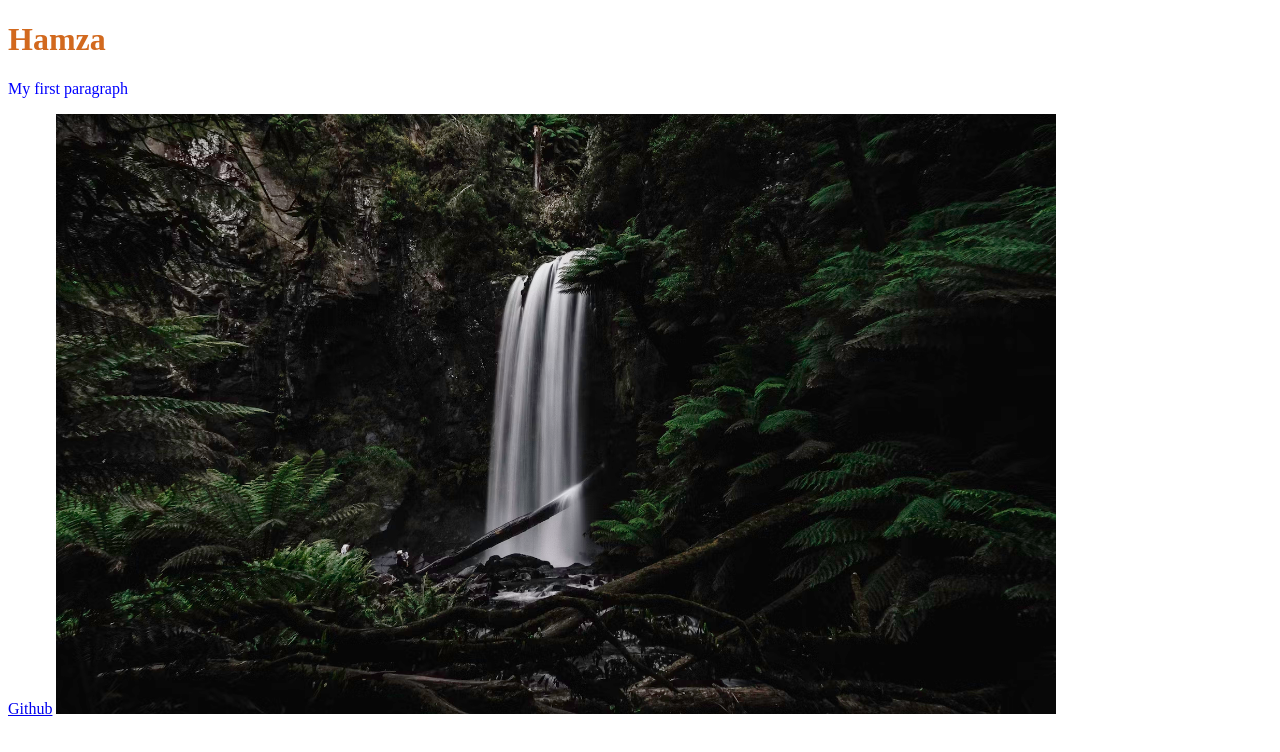
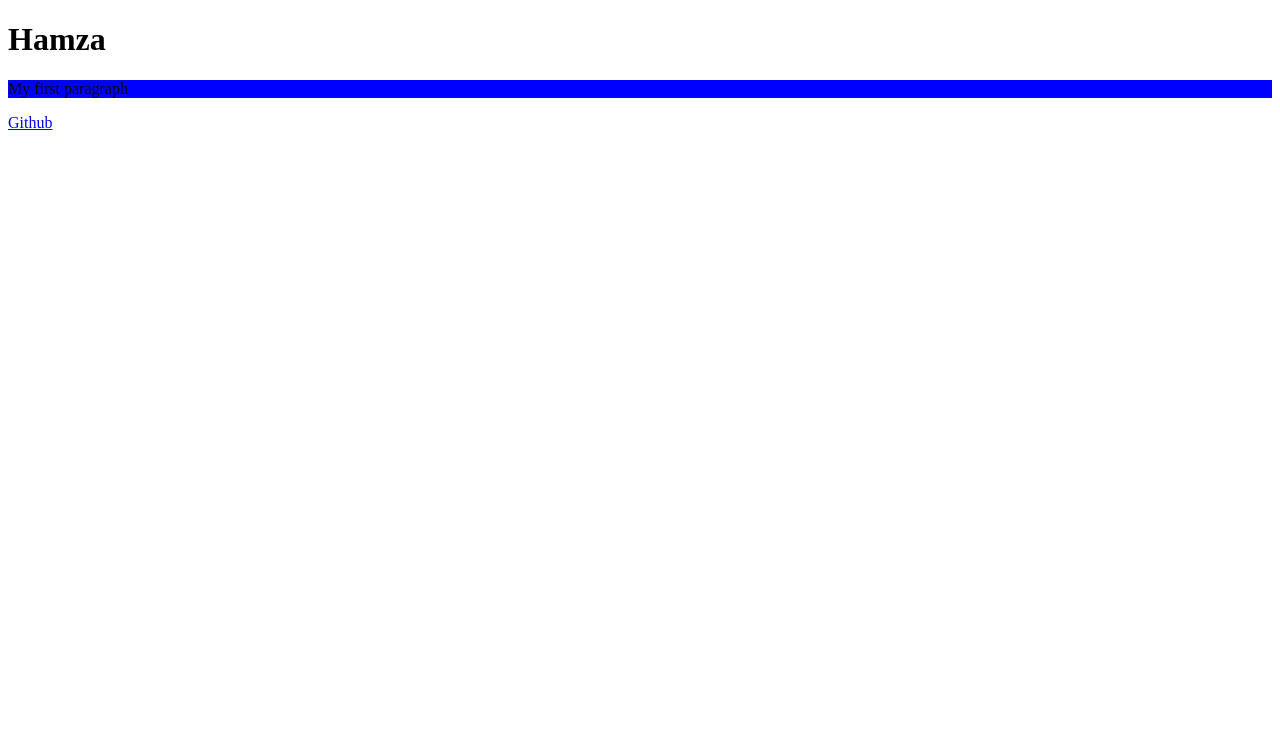
Before and after one commit to hamzaplojovic/Python, a plain HTML site: page IV/index.html in a window 1280 px wide. Drawn offline with Linux system fonts and the light colour scheme.

Commit message:
css in file

```diff
--- a/IV/index.html
+++ b/IV/index.html
@@ -2,11 +2,11 @@
 <html>
     <head>
         <title>Prva Stranica</title>
+        <link rel="stylesheet" href="./style.css" />
     </head>
     <body>
-        <h1 style="color: chocolate">Hamza</h1>
-        <p style="color: blue">My first paragraph</p>
+        <h1>Hamza</h1>
+        <p>My first paragraph</p>
         <a href="https://w3schools.com">Github</a>
-        <img src="./image.webp" alt="Nasa Slika" width="1000" height="600" />
     </body>
 </html>
--- /dev/null
+++ b/IV/style.css
@@ -0,0 +1,42 @@
+h1 {
+    /* margin: 100px; */
+    /* margin: 100px 50px; */
+    /* margin: 100px 50px 10px 5px; */
+    /* margin-left: ;*/
+    /* margin-right: ; */
+    /* margin-top: ; */
+    /* margin-bottom: ; */
+
+    /* padding: 100px 50px 5px 10px; */
+    /* padding-left: ; */
+    /* padding-right: ; */
+    /* padding-top: ; */
+    /* padding-bottom: ; */
+
+    /* padding: 50px;
+    margin: 10px;
+
+    color: burlywood;
+    background-color: #d72638;
+    text-align: center;
+    font-family: "Lucida Sans", "Lucida Sans Regular", "Lucida Grande",
+        "Lucida Sans Unicode", Geneva, Verdana, sans-serif; */
+
+    /* border: 10px double rgb(56, 33, 33); */
+
+    /* border-style: double;
+    border-width: 10px;
+    border-color: rgb(56, 33, 33); */
+
+    /*
+    margin,
+    padding,
+    color,
+    background-color,
+    text-align,
+    font-family,
+    border */
+}
+p {
+    background: blue;
+}
```
